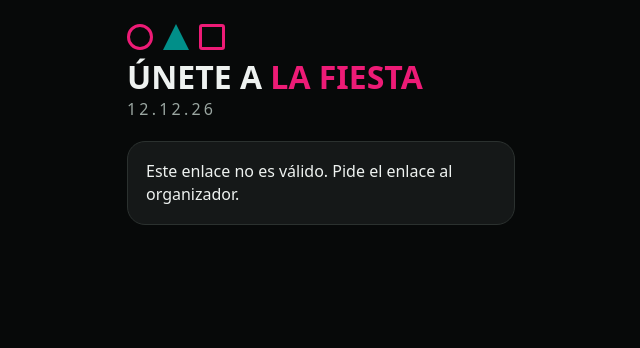
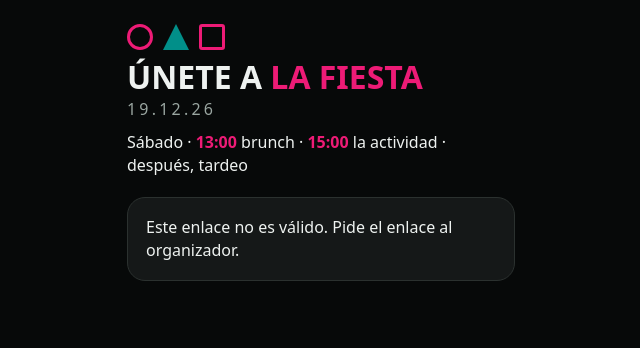
Before and after one commit to IgnMM/invitacion-fiesta, a plain HTML site: page index.html in a window 1280 px wide. Shown: the whole page, without its empty margins (319-959 px from the left). Drawn offline with Linux system fonts and the light colour scheme.

Commit message:
Fecha 19/12 y horario

```diff
--- a/index.html
+++ b/index.html
@@ -17,6 +17,8 @@
   h1 { font-size:2rem; line-height:1.05; margin:.2rem 0 .3rem; text-transform:uppercase; }
   h1 span { color:var(--pink); }
   .date { color:var(--mut); letter-spacing:.2em; margin:0 0 1.2rem; }
+  .plan { margin:-.6rem 0 1.2rem; color:var(--txt); }
+  .plan b { color:var(--pink); }
   .card { background:var(--card); border:1px solid var(--line); border-radius:18px; padding:18px; }
   label { display:block; margin:.2rem 0 .35rem; color:var(--mut); }
   input[type=text] { width:100%; padding:.8rem; font-size:1rem; color:var(--txt); background:#0d1010; border:1px solid var(--line); border-radius:12px; }
@@ -35,7 +37,8 @@
 <main class="wrap">
   <div class="shapes" aria-hidden="true"><i></i><i></i><i style="border-radius:3px"></i></div>
   <h1>Únete a <span>la fiesta</span></h1>
-  <p class="date">12.12.26</p>
+  <p class="date">19.12.26</p>
+  <p class="plan">Sábado · <b>13:00</b> brunch · <b>15:00</b> la actividad · después, tardeo</p>
 
   <form id="form" class="card" hidden>
     <div class="field">
```
